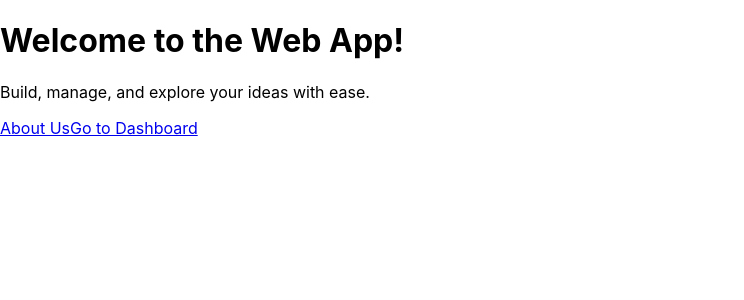
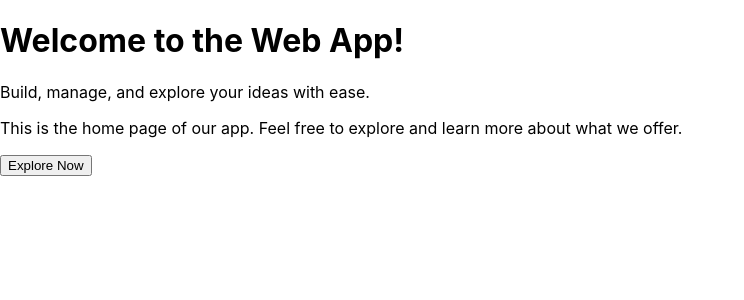
Before and after one commit to Kevv28/Task, a React (Create React App) app: page / in a window 1280 px wide. Shown: the top 300 px of the page, without its empty margins (0-744 px from the left). Built offline with nearby package versions, Linux system fonts and the light colour scheme.

Commit message:
Update Home.jsx

```diff
--- a/src/components/Home.jsx
+++ b/src/components/Home.jsx
@@ -1,20 +1,13 @@
 import React from 'react';
-import { Routes, Route, Link } from 'react-router-dom';
-import Dashboard from './Dashboard';
-import About from './About';
+import './Home.css';
 
 const Home = () => {
   return (
     <div className="home-container">
       <h1>Welcome to the Web App!</h1>
       <p>Build, manage, and explore your ideas with ease.</p>
-      <Link to="/about" className="explore-button">About Us</Link>
-      <Link to="/dashboard" className="explore-button">Go to Dashboard</Link>
-
-      <Routes>
-        <Route path="/about" element={<About />} />
-        <Route path="/dashboard" element={<Dashboard />} />
-      </Routes>
+      <p>This is the home page of our app. Feel free to explore and learn more about what we offer.</p>
+      <button className="explore-button">Explore Now</button>
     </div>
   );
 };
```
